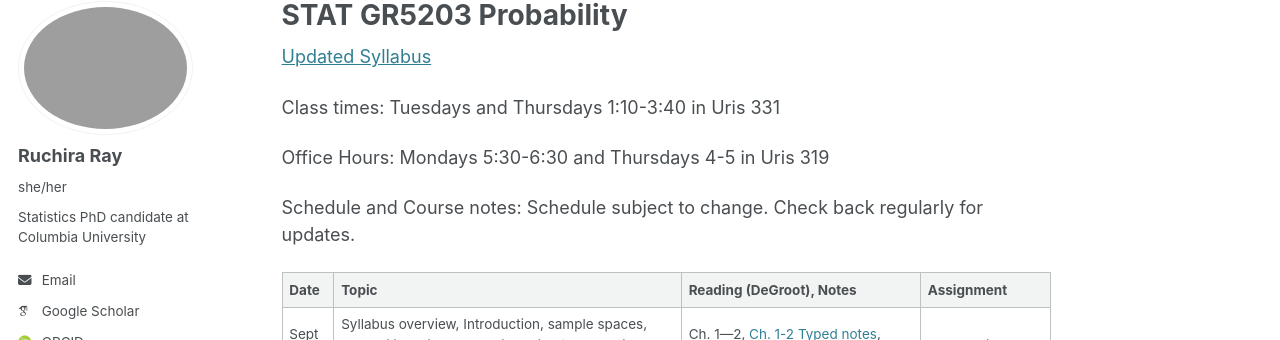
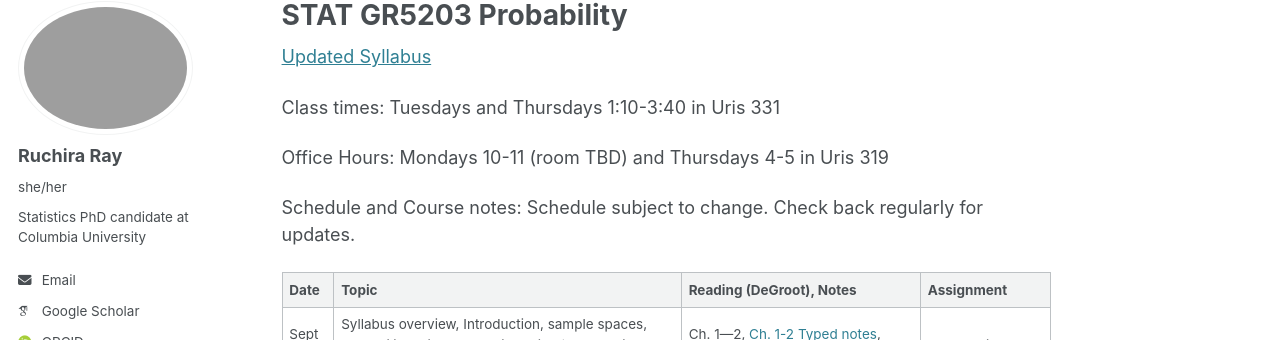
Before and after one commit to rray123/rray123.github.io, a Jekyll site: the page built from _pages/STAT5203.md, in a window 1280 px wide and 900 px high. Shown: the part 105-445 px from the top of the window. Built offline with Jekyll 4.4.1, drawn with Linux system fonts in a browser that asks for light colours; some web fonts are replaced.

Commit message:
Update STAT5203.md

```diff
--- a/_pages/STAT5203.md
+++ b/_pages/STAT5203.md
@@ -12,7 +12,7 @@ output:
 Class times: Tuesdays and Thursdays 1:10-3:40 in Uris 331
 
 Office Hours:
-Mondays 5:30-6:30 and Thursdays 4-5 in Uris 319
+Mondays 10-11 (room TBD) and Thursdays 4-5 in Uris 319
 
 Schedule and Course notes:
 Schedule subject to change. Check back regularly for updates.
```
